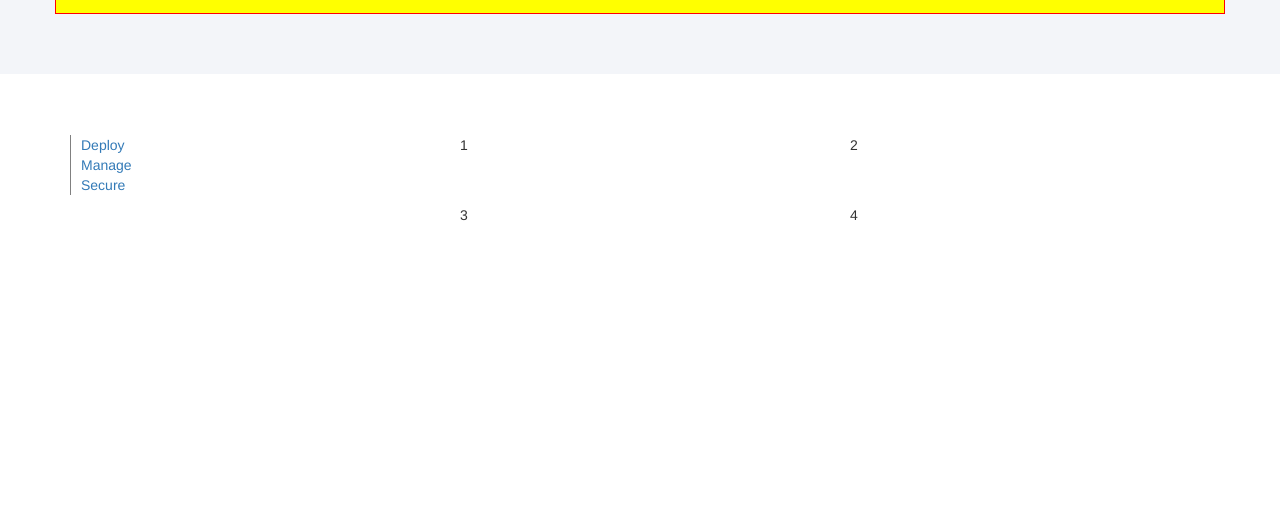
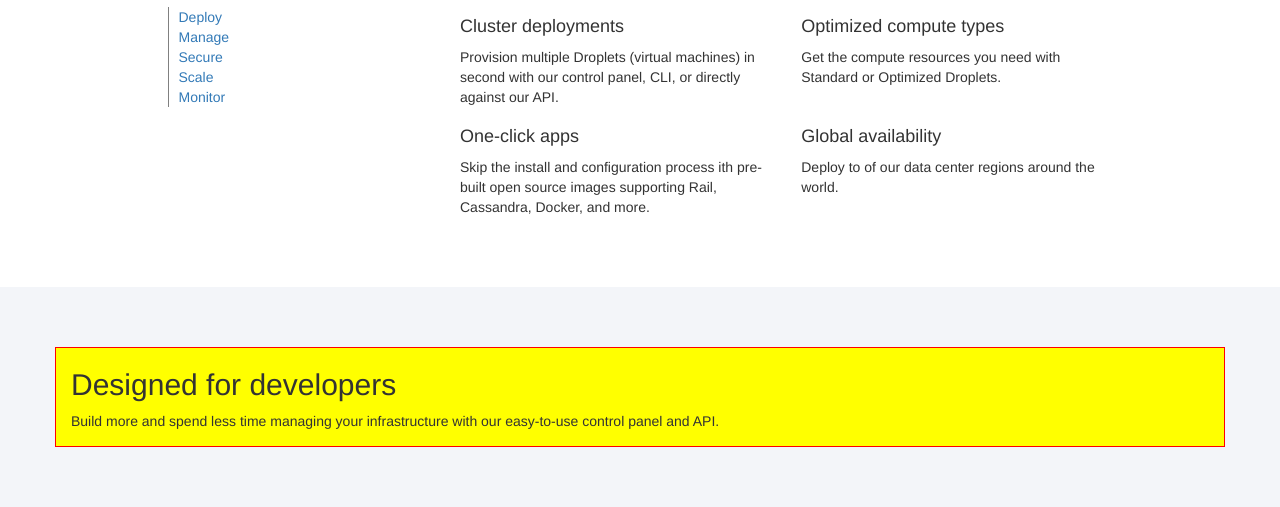
Before and after one commit to alessandro-gennaccari/html-css-digitalocean, a plain HTML site: page index.html in a window 1280 px wide. Shown: the part 642-1149 px from the top of the page. Before the commit the page ends 927 px from the top, so only its background shows below. Drawn offline with nearby package versions, Linux system fonts and the light colour scheme.

Commit message:
fix section 2

```diff
--- a/index.html
+++ b/index.html
@@ -56,9 +56,9 @@
     <!-- MAINCORP: 7Section -->
     <main>
 
-        <!-- Crea uno strano effetto col bebug perchè non basta l'altezza -->
+        <!-- Crea uno strano effetto col bebug-->
         <!-- Section1: Customers -->
-        <section id="customers" class="bg_grey ptb_60 debug">
+        <section id="customers" class="bg_grey ptb_60">
 
             <div class="container">
 
@@ -83,7 +83,7 @@
 
                     <div class="col-xs-12">
                         <a href="#">
-                            Wiew customers stories
+                            View customers stories
                         </a>
                     </div>
 
@@ -100,13 +100,16 @@
 
                     <div class="row">
 
-                        <div class="col-xs-12"></div>
+                        <div class="col-xs-12">
+                            <h2>Deploy and scale seamlessly</h2>
+                            <p>Our optimized configuration process saves your team time when running and scaling distributed applications, AI & machine learning workloads, hosted services, client websites, or CI/CD environments.</p>
+                        </div>
 
                         <div class="col-xs-12">
 
                             <div class="row">
 
-                                <div class="col-xs-12 col-sm-4">
+                                <div class="col-xs-12 col-sm-offset-1 col-sm-3">
 
                                     <div class="b_left pl_10">
                                         <ul class="list-unstyled">
@@ -119,30 +122,54 @@
                                             <li>
                                                 <a href="#">Secure</a>
                                             </li>
+                                            <li>
+                                                <a href="#">Scale</a>
+                                            </li>
+                                            <li>
+                                                <a href="#">Monitor</a>
+                                            </li>
                                         </ul>
                                     </div>
 
                                 </div>
 
-                                <div class="col-xs-12 col-sm-4"> 1</div>
+                                <div class="col-xs-12 col-sm-7">
 
-                                <div class="col-xs-12 col-sm-4"> 2</div>
+                                    <div class="row">
+
+                                        <div class="col-xs-12 col-sm-6">
+                                                <h4>Cluster deployments</h4>
+                                                <p class="">Provision multiple Droplets (virtual machines) in second with our control panel, CLI, or directly against our API.</p>
+                                        </div>
+
+                                        <div class="col-xs-12 col-sm-6">
+                                            <h4>Optimized compute types</h4>
+                                            <p>Get the compute resources you need with Standard or Optimized Droplets.</p>
+                                        </div>
+
+                                    </div>
+
+                                    <div class="row">
+
+                                        <div class="col-xs-12 col-sm-6">
+                                            <h4>One-click apps</h4>
+                                            <p>Skip the install and configuration process ith pre-built open source images supporting Rail, Cassandra, Docker, and more.</p>
+                                        </div>
+
+                                        <div class="col-xs-12 col-sm-6">
+                                            <h4>Global availability</h4>
+                                            <p>Deploy to of our data center regions around the world.</p>
+                                        </div>
+
+                                    </div>
+
+                                </div>
 
                             </div>
 
                         </div>
 
-                        <div class="col-xs-12">
 
-                            <div class="row">
-
-                                <div class="col-xs-12 col-sm-offset-4 col-sm-4">3</div>
-
-                                <div class="col-xs-12 col-sm-4">4</div>
-
-                            </div>
-
-                        </div>
 
                     </div>
 
@@ -150,6 +177,24 @@
 
         </section>
 
+        <!-- Section3: Designed -->
+        <section id="designed" class="bg_grey ptb_60 debug">
+
+            <div class="container">
+
+                <div class="row">
+
+                    <div class="col-xs-12">
+                        <h2>Designed for developers</h2>
+                        <p>Build more and spend less time managing your infrastructure with our easy-to-use control panel and API.</p>
+                    </div>
+
+                </div>
+
+            </div>
+
+        </section>
+
     </main>
 
 </body>
```
